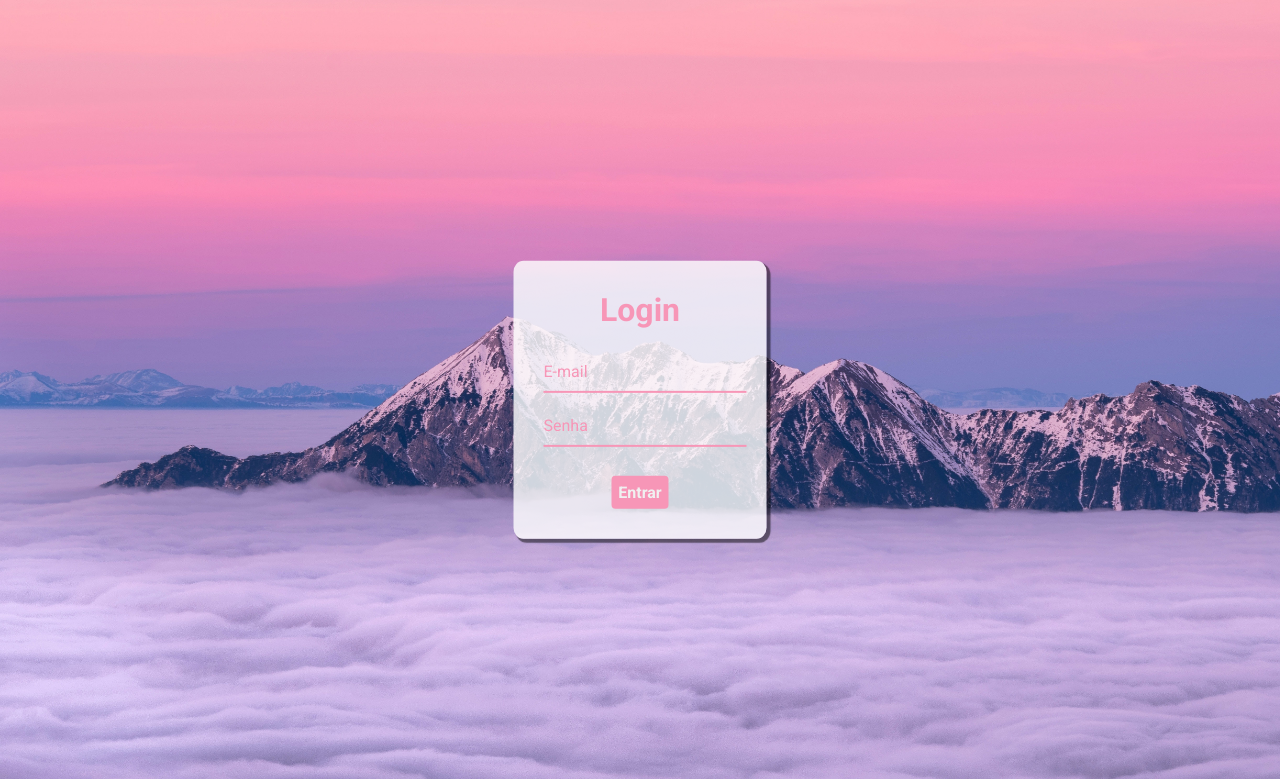
After one commit to AlarconVinicius/AppControle, a PHP site: page /public/login.html in a window 1280 px wide. The commit adds this page. Shown: the top 779 px of the page. Run offline with PHP 8.4, Linux system fonts and the light colour scheme.

Commit message:
tela-login

```diff
--- /dev/null
+++ b/css/login.css
@@ -0,0 +1,99 @@
+@import url('https://fonts.googleapis.com/css2?family=Roboto:ital,wght@0,100;0,300;0,400;0,500;0,700;0,900;1,100;1,300;1,400;1,500;1,700;1,900&display=swap');
+
+* {
+    margin: 0;
+    padding: 0;
+    font-family: 'Roboto', sans-serif;
+}
+body {
+    background-image: url(../img/bg-login.jpg);
+    background-size: cover;
+    background-attachment: fixed;
+    background-repeat: no-repeat;
+}
+
+.login-container {
+    display: flex;
+    position: absolute;
+    left: 50%;
+    top: 50%;
+    transform: translate(-50%, -50%);
+}
+
+.login-box {
+    background-color: rgba(255, 255, 255, 0.8);
+    padding: 30px;
+    border-radius: 4%;
+    box-shadow: 3px 3px 1px 1px rgba(0, 0, 0, 0.5);
+}
+
+.login-box h1 {
+    text-align: center;
+    color: #f796b7;
+    margin-bottom: 20px;
+}
+
+.login-text input {
+    width: 100%;
+    min-width: 180px;
+    display: inline-block;
+    padding: 5px 5px;
+    background-color: transparent;
+    border: none;
+    border-radius: none;
+    border-bottom: 2px solid #f796b7;
+    outline: none;
+    font-size: 1em;
+    transition: all .3s ease-out;
+}
+
+.login-text {
+    position: relative;
+    padding-top: 13px;
+    margin-top: 5%;
+    margin-bottom: 5%;
+}
+
+.login-text input:focus {
+    border-bottom: 3px solid #f7598d;
+}
+
+.login-text label {
+    color: #f796b7;
+    pointer-events: none;
+    position: absolute;
+    top: 0;
+    left: 0;
+    margin-top: 13px;
+    transition: all .3s ease-out;
+
+}
+
+.login-text input:focus + label,
+.login-text input:valid + label {
+    font-size: 13px;
+    margin-top: 0;
+}
+.center {
+    display: flex;
+    justify-content: center;
+}
+.login-btn {
+    background-color: transparent;
+    border: none;
+    background-color: #f796b7;
+    border-radius: 4px;
+    font-weight: bold;
+    font-size: 12pt;
+    color: #f0f0f0;
+    outline: none;
+    padding: 7px;
+    margin-top: 20px;
+    cursor: pointer;
+    transition: all .4s ease-out;
+}
+
+.login-btn:hover {
+    background-color: #f7a5c18e;
+    color: #f0f0f0;
+}
--- /dev/null
+++ b/public/login.html
@@ -0,0 +1,32 @@
+<!DOCTYPE html>
+<html lang="pt-br">
+<head>
+    <meta charset="UTF-8">
+    <meta http-equiv="X-UA-Compatible" content="IE=edge">
+    <meta name="viewport" content="width=device-width, initial-scale=1.0">
+    <title>Login</title>
+    <link rel="stylesheet" href="../css/login.css">
+</head>
+<body>
+
+   <div class="login-container">
+        <form class="login-box" method="" action="">
+            <h1>Login</h1>
+            <div class="login-text">
+                <input type="email" placeholder="" id="email" name="email" value="" required>
+                <label for="email">E-mail</label>
+            </div>
+
+            <div class="login-text">
+                <input type="password" placeholder="" id="senha" name="senha" value="" required>
+                <label for="senha">Senha</label>
+            </div>
+
+            <div class="center">
+                <button class="login-btn" type="submit" value="">Entrar</button>
+            </div>
+        </form>
+   </div>
+
+</body>
+</html>
```
Also changed, not shown: css/style.css (line endings or trailing spaces), img/bg-login.jpg (added).
